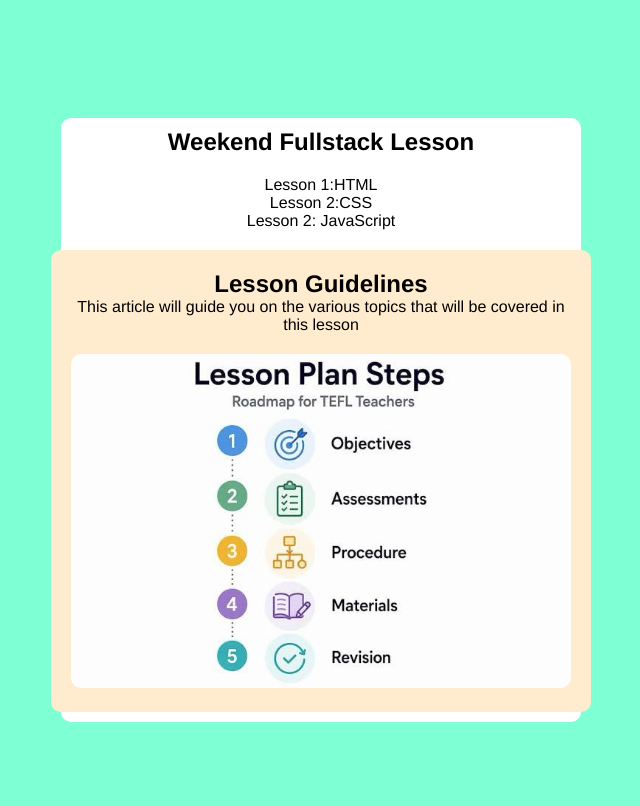
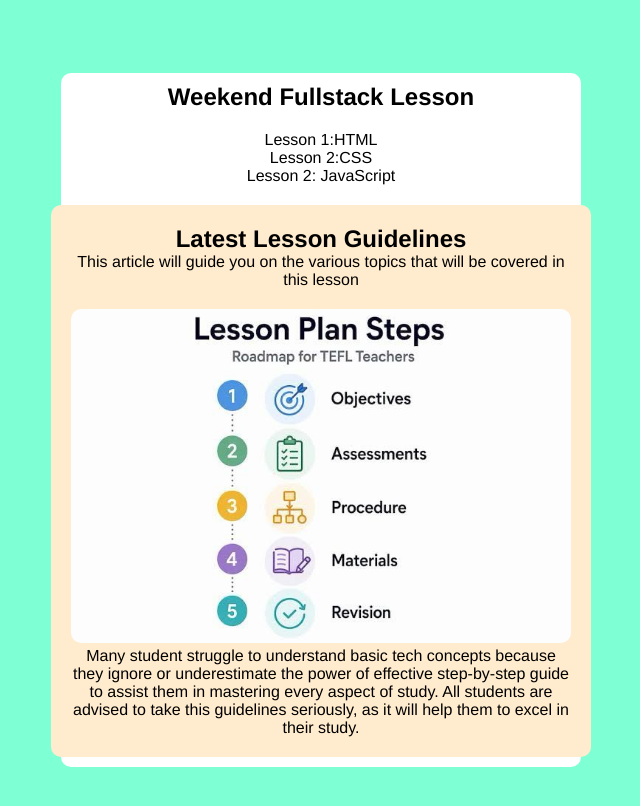
Before and after one commit to Indibaby/Weekend-class-github-practice, a plain HTML site: page index.html in a window 1280 px wide. Shown: the whole page, without its empty margins (319-959 px from the left). Drawn offline with Linux system fonts and the light colour scheme.

Commit message:
Added paragraph and updated heading

```diff
--- a/index.html
+++ b/index.html
@@ -16,10 +16,11 @@
             <li>Lesson 2: JavaScript</li>
         </ul>
         <article class="guide">
-            <h2>Lesson Guidelines</h2>
+            <h2>Latest Lesson Guidelines</h2>
             <p>This article will guide you on the various topics that will be covered in this lesson</p>
             <img src="./WhatsApp Image 2026-11-15 at 2.41.25 PM.jpeg"
             alt="lesson-guidelines">
+            <p>Many student struggle to understand basic tech concepts because they ignore or underestimate the power of effective step-by-step guide to assist them in mastering every aspect of study. All students are advised to take this guidelines seriously, as it will help them to excel in their study.</p>
 
         </article>
     </div>
```
